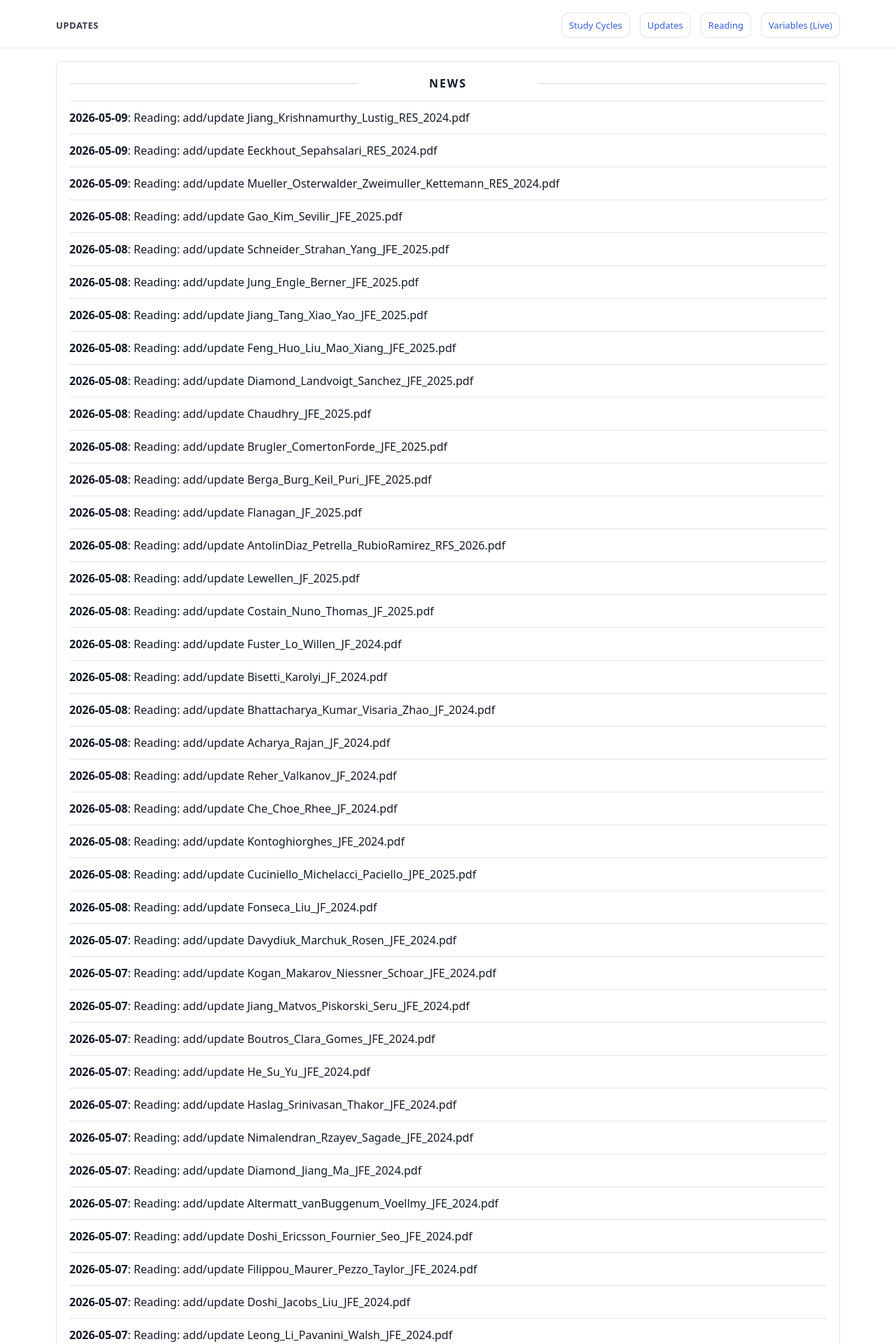
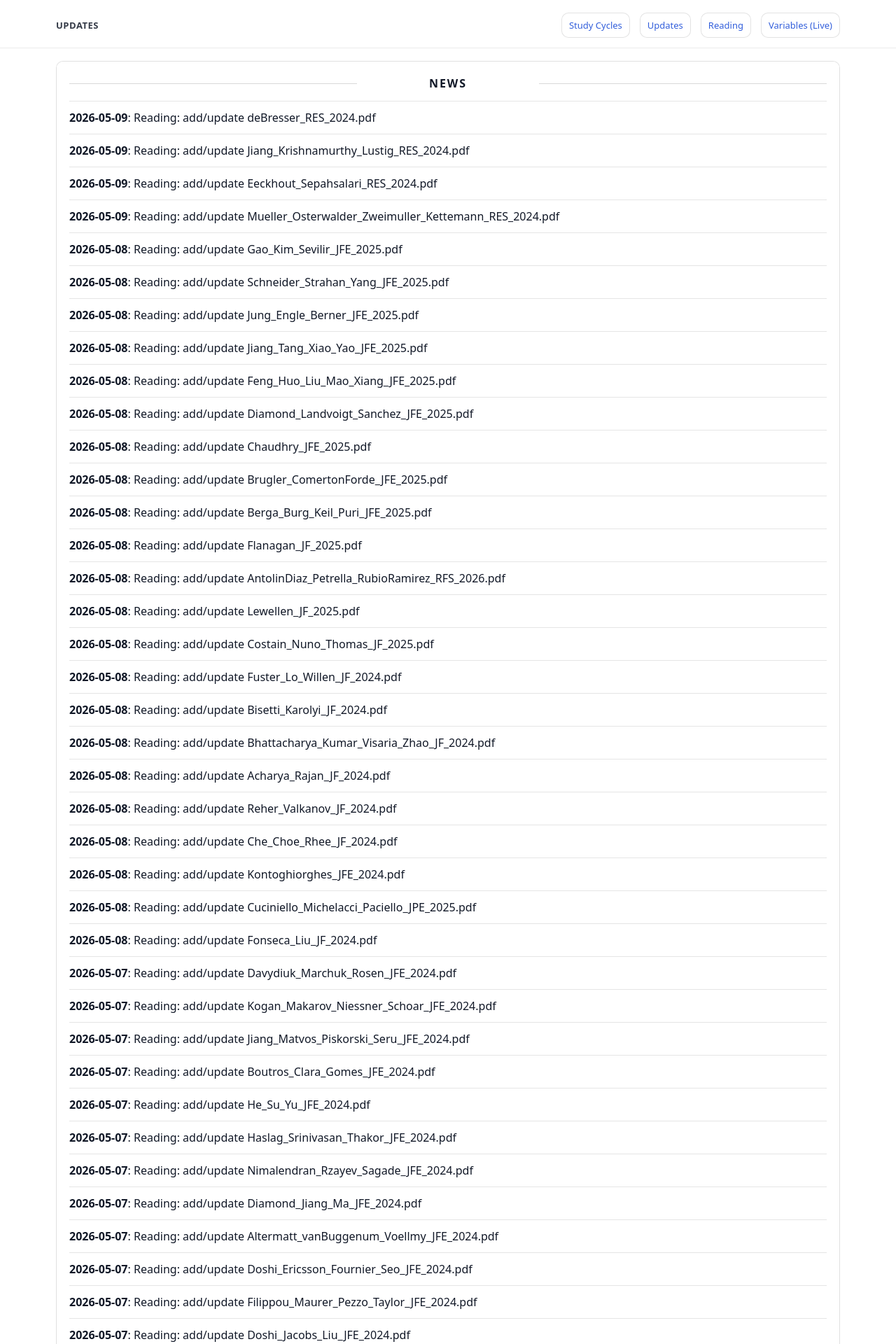
Before and after one commit to yaxinzn/study-archive, a Jekyll site: the page built from updates/index.md, in a window 1280 px wide. Shown: the top 1920 px of the page at 70% size. Built offline with Jekyll 4.4.1, drawn with Linux system fonts in a browser that asks for light colours; some of the changed text lies outside the part shown.

Commit message:
chore: update NEWS feed

```diff
--- a/_data/news.yml
+++ b/_data/news.yml
@@ -1,4 +1,7 @@
 # Auto-generated update history (sorted newest -> oldest). Do not edit manually.
+- ts: "1778280270"
+  date: "2026-05-09"
+  title: "Reading: add/update deBresser_RES_2024.pdf"
 - ts: "1778279337"
   date: "2026-05-09"
   title: "Reading: add/update Jiang_Krishnamurthy_Lustig_RES_2024.pdf"
```
